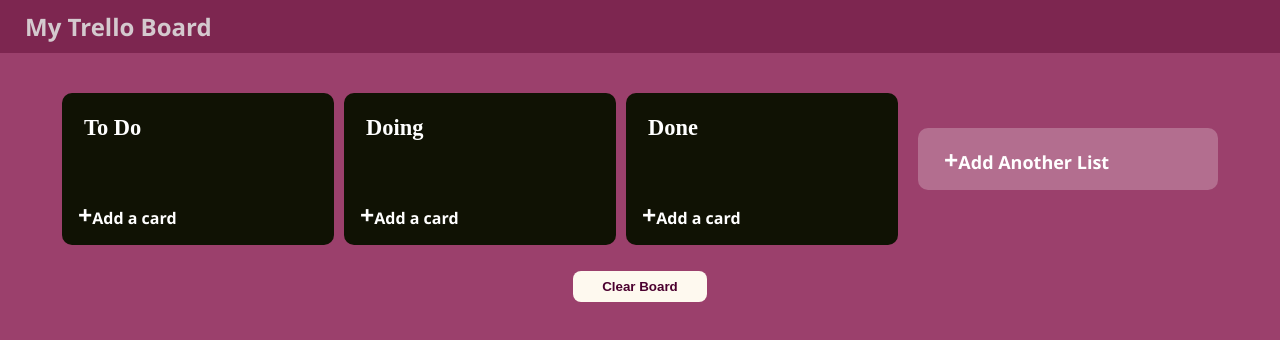
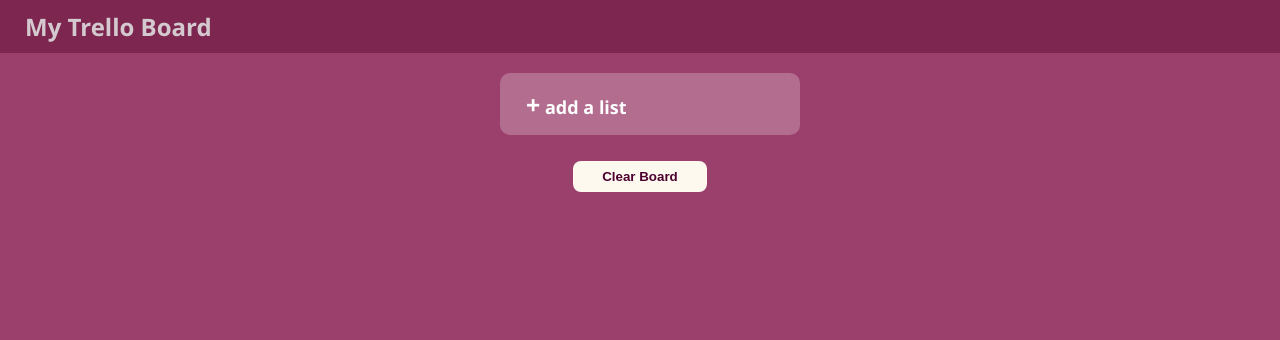
Before and after one commit to Zahidthoker/KanBan-board, a plain HTML site: page index.html in a window 1280 px wide. Drawn offline with Linux system fonts and the light colour scheme.

Commit message:
add some more features on list button

```diff
--- a/index.html
+++ b/index.html
@@ -17,67 +17,11 @@
     </div>
     <div class="board">
         <div class="container">
-            <div class="todo list" id="todo">
-                <div class="heading">
-                    <h3>To Do</h3>
-                </div>
-                <div class="cards" id="todocards">
-                    <ul class="card" id="todolist">
 
-                    </ul>
-                </div>
-                <div class="footer">
-                    <div class="add-text">
-                        <p onclick="showInput('todo', event)"><span>+</span>Add a card</p>
-                    </div>
-                    <div class="inputContainer" id="todoInputContainer" >
-                        <textarea name="input" dir="auto" placeholder="Enter a title" id="todoInput"></textarea>
-                         <button onclick="addList('todo')">Add card</button>
-                    </div>
-                </div>
-            </div>
-            <div class="doing list" id="doing">
-                <div class="heading">
-                    <h3>Doing</h3>
-                </div>
-                <div class="cards" id="doingcards">
-                    <ul id="doinglist">
-
-                    </ul>
-                </div>
-                <div class="footer">
-                    <div class="add-text">
-                        <p onclick="showInput('doing', event)"><span>+</span>Add a card</p>
-                    </div>
-                    <div class="inputContainer" id="doingInputContainer"  >
-                        <textarea name="input" dir="auto" placeholder="Enter a title" id="doingInput"></textarea>
-                         <button onclick="addList('doing')">Add card</button>
-                    </div>
-                </div>
-            </div>
-            <div class="done list" id="done">
-                <div class="heading">
-                    <h3>Done</h3>
-                </div>
-                <div class="cards" id="donecards">
-                    <ul class="card"  id="donelist">
-
-                    </ul>
-                </div>
-                <div class="footer">
-                    <div class="add-text">
-                        <p onclick="showInput('done', event)"><span>+</span>Add a card</p>
-                    </div>
-                    <div class="inputContainer" id="doneInputContainer">
-                        <textarea name="input" dir="auto" placeholder="Enter a title" id="doneInput"></textarea>
-                         <button onclick="addList('done')">Add card</button>
-                    </div>
-            </div>
-            </div>
         </div>
         <div class="addList" id="addList">
             <div class="add-text">
-                <p onclick="showInput('addList', event)"><span>+</span>Add Another List</p>
+                <p id="addBoard" onclick="showInput('addList', event)"><span>+</span>Add Another List</p>
             </div>
             <div class="inputContainer" id="addListInputContainer">
                 <textarea name="input" dir="auto" placeholder="Enter List name.." id="addListInput"></textarea>
--- a/script.js
+++ b/script.js
@@ -95,8 +95,11 @@ function storeLocal(listId, text){
 window.onload = function() {
     const listNames=JSON.parse(localStorage.getItem("listNames"))
     if(listNames==null){
-        return;
+        const addboard = document.getElementById('addBoard')
+        addboard.innerHTML = '<span>+</span> add a list'
+
     }
+
     const lists = [...listNames,"todo", "doing", "done"]; // your list IDs
     listNames.forEach((el)=>{
         addAnotherList("manual", el)
@@ -202,6 +205,13 @@ function addAnotherList(listid, titletxt = null){
     //store list in local storage
     listLocalStorage(noSpaceTitleTxt)
 
+    textarea.addEventListener('keydown',(e)=>{
+        if(e.key==='Enter'){
+            addList(noSpaceTitleTxt)
+            showInput(noSpaceTitleTxt, event)
+        }
+    })
+
 }
 
 function listLocalStorage(listid){
@@ -217,6 +227,8 @@ function clearLocalStoreage(){
     window.location.reload();
 }
 
+
+//Making the Board Name editable
 const leftNavbar = document.getElementById('leftNavbar')
 const heading = document.getElementById('boardName')
 heading.addEventListener('click',()=>{
```
